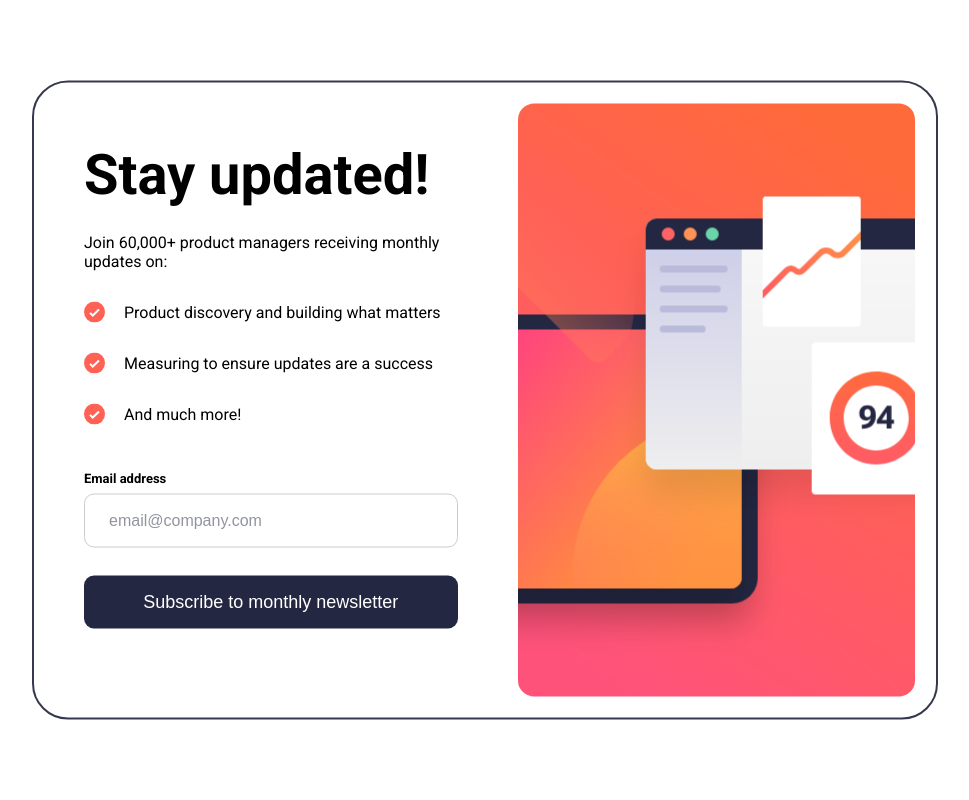
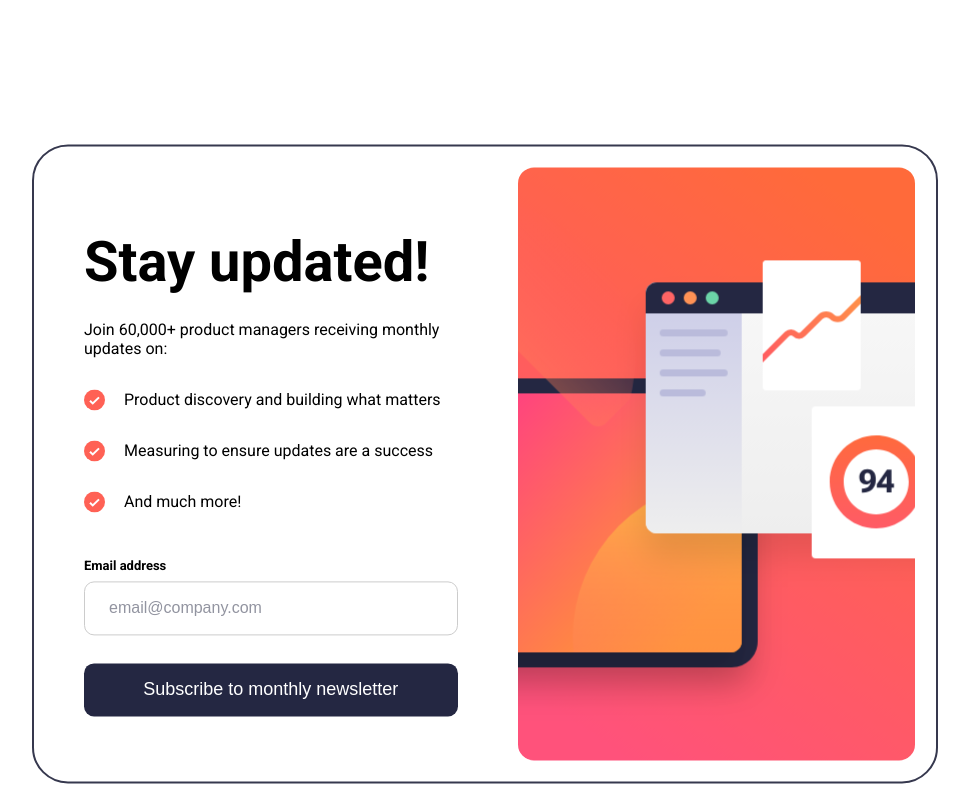
Before and after one commit to Adeben33/newletter-sign-up, a React (Vite) app: page / in a window 1280 px wide. Shown: the whole page, without its empty margins (155-1124 px from the left). Built offline with nearby package versions, Linux system fonts and the light colour scheme.

Commit message:
progress

```diff
--- a/src/pages/home.css
+++ b/src/pages/home.css
@@ -9,11 +9,10 @@
 }
 
 main {
-  margin: 10 0 10 0;
   width: 860px;
   display: flex;
   justify-content: center;
-  /* align-items: center; */
+  align-items: center;
   gap: 60px;
   padding: 21px;
   border: 2px solid hsl(235, 18%, 26%);
@@ -21,15 +20,13 @@ main {
   position: absolute;
   top: 50%;
   left: 50%;
-  transform: translate(-50%, -50%);
+  transform: translate(-50%, -40%);
 }
 
 main .container {
-  /* padding: 29px 0 0 29px; */
   padding-top: 29px;
   margin-left: 29px;
   width: 376px;
-  /* height: 446px; */
 }
 
 main .container .heading {
```
